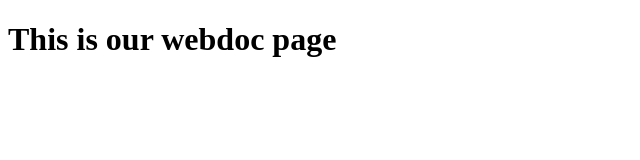
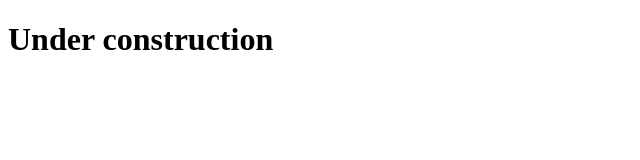
Before and after one commit to aandriamanga/tandriamanga.github.io, a plain HTML site: page index.html in a window 1280 px wide. Shown: the whole page, without its empty margins (0-640 px from the left). Drawn offline with Linux system fonts and the light colour scheme.

Commit message:
Update content

```diff
--- a/index.html
+++ b/index.html
@@ -2,9 +2,9 @@
 <html>
   <head>
     <meta charset="utf-8">
-    <title>deCODE</title>
+    <title>Tojo Andriamanga</title>
   </head>
   <body>
-    <h1>This is our webdoc page</h1>
+    <h1>Under construction</h1>
   </body>
 </html>
```
